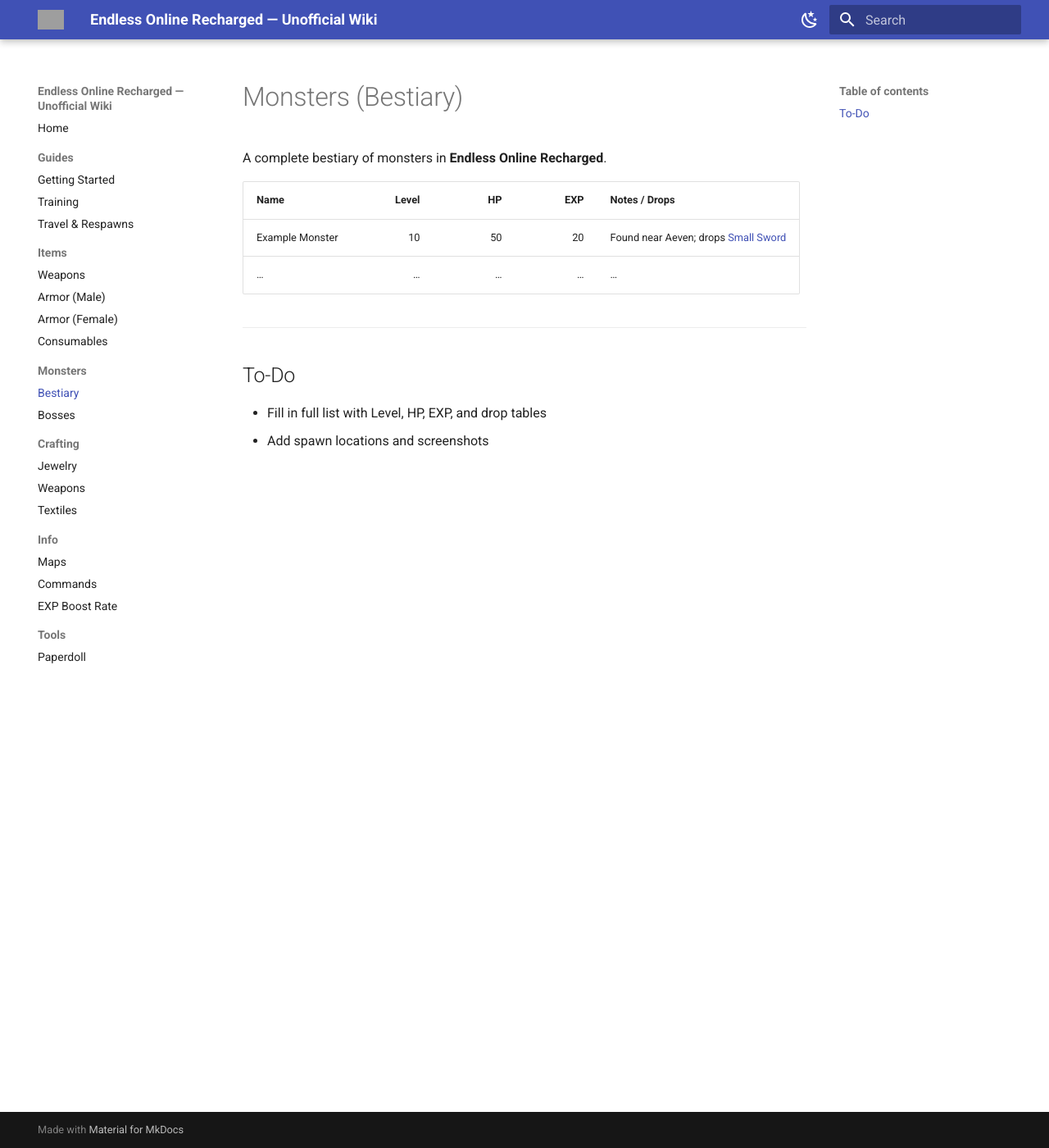
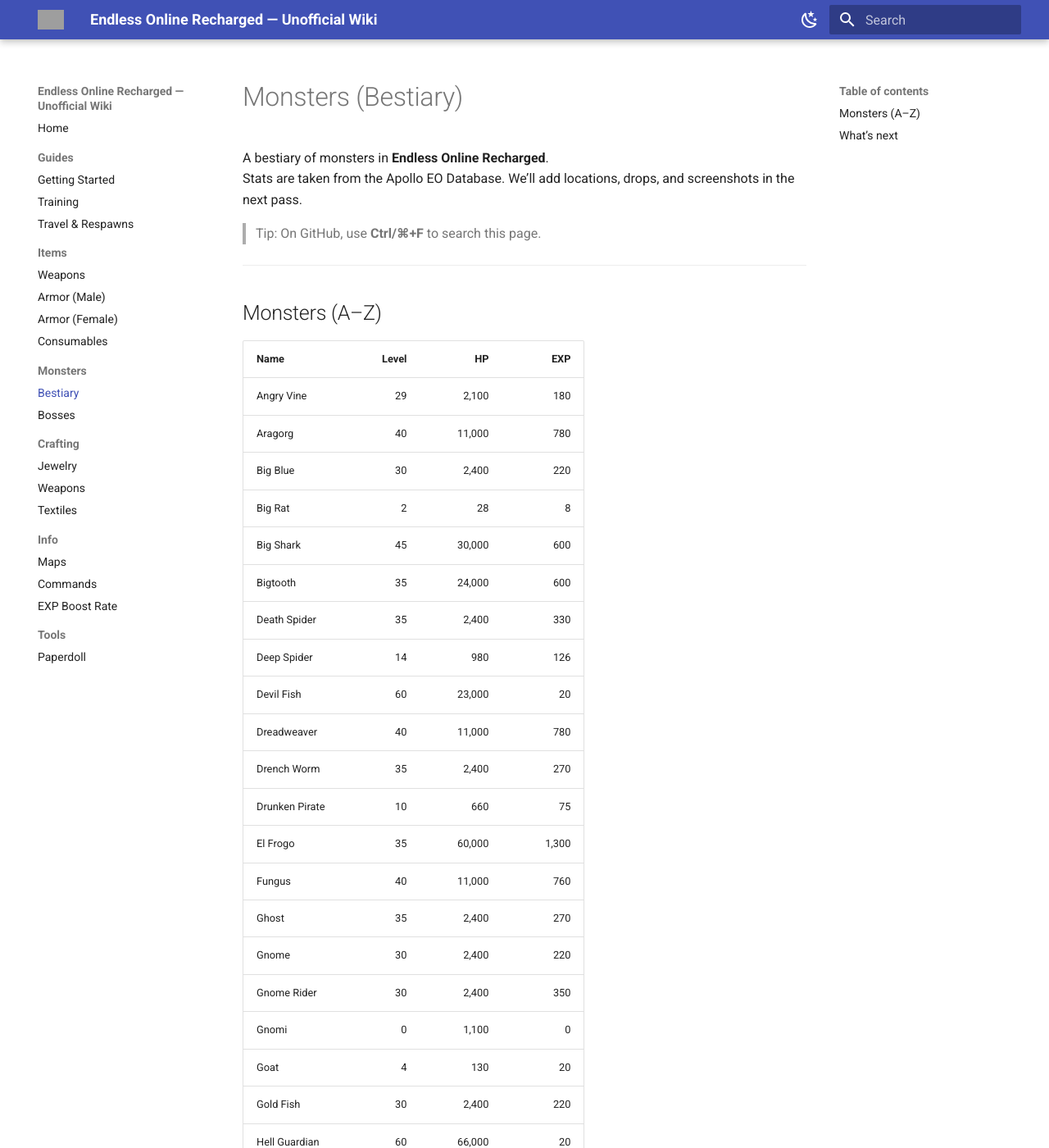
Before and after one commit to rianaku/EndlessOnlineWiki, an MkDocs documentation site: the page built from docs/npcs/monsters.md, in a window 1280 px wide and 1400 px high. Shown: the whole window at 82% size. Built offline with MkDocs 1.6.1 and Material for MkDocs 9.7.7, drawn with Linux system fonts in a browser that asks for light colours; some of the changed text lies outside the part shown; grey boxes are pictures that could not be loaded.

Commit message:
Update monsters.md

```diff
--- a/docs/npcs/monsters.md
+++ b/docs/npcs/monsters.md
@@ -1,14 +1,65 @@
 # Monsters (Bestiary)
 
-A complete bestiary of monsters in **Endless Online Recharged**.
+A bestiary of monsters in **Endless Online Recharged**.
+Stats are taken from the Apollo EO Database. We’ll add locations, drops, and screenshots in the next pass.
 
-| Name | Level | HP | EXP | Notes / Drops |
-|------|------:|---:|----:|----------------|
-| Example Monster | 10 | 50 | 20 | Found near Aeven; drops [Small Sword](../items/weapons.md) |
-| … | … | … | … | … |
+> Tip: On GitHub, use **Ctrl/⌘+F** to search this page.
 
 ---
 
-## To-Do
-- Fill in full list with Level, HP, EXP, and drop tables
-- Add spawn locations and screenshots
+## Monsters (A–Z)
+
+| Name | Level | HP | EXP |
+|---|---:|---:|---:|
+| Angry Vine | 29 | 2,100 | 180 |
+| Aragorg | 40 | 11,000 | 780 |
+| Big Blue | 30 | 2,400 | 220 |
+| Big Rat | 2 | 28 | 8 |
+| Big Shark | 45 | 30,000 | 600 |
+| Bigtooth | 35 | 24,000 | 600 |
+| Death Spider | 35 | 2,400 | 330 |
+| Deep Spider | 14 | 980 | 126 |
+| Devil Fish | 60 | 23,000 | 20 |
+| Dreadweaver | 40 | 11,000 | 780 |
+| Drench Worm | 35 | 2,400 | 270 |
+| Drunken Pirate | 10 | 660 | 75 |
+| El Frogo | 35 | 60,000 | 1,300 |
+| Fungus | 40 | 11,000 | 760 |
+| Ghost | 35 | 2,400 | 270 |
+| Gnome | 30 | 2,400 | 220 |
+| Gnome Rider | 30 | 2,400 | 350 |
+| Gnomi | 0 | 1,100 | 0 |
+| Goat | 4 | 130 | 20 |
+| Gold Fish | 30 | 2,400 | 220 |
+| Hell Guardian | 60 | 66,000 | 20 |
+| Hyper Carnivo | 60 | 13,000 | 170 |
+| Ice Crystal | 30 | 2,400 | 220 |
+| Ice Fairy | 30 | 2,400 | 220 |
+| Ice Golem | 40 | 50,000 | 900 |
+| Ice Pixie | 30 | 2,400 | 220 |
+| Ice Queen | 30 | 2,400 | 220 |
+| Jungi | 30 | 2,400 | 220 |
+| Mother Piglet | 9 | 1,460 | 220 |
+| Murene | 30 | 2,400 | 220 |
+| Murk Mutation | 60 | 13,000 | 170 |
+| Ninja Guard | 27 | 3,900 | 40 |
+| Ninja Supreme | 40 | 39,600 | 900 |
+| Nut Viper | 35 | 2,400 | 270 |
+| Octo | 25 | 26,000 | 500 |
+| Snowy Deer | 30 | 2,400 | 220 |
+| Stallion | 35 | 39,000 | 900 |
+| Stealmite | 1 | 10 | 1 |
+| Sunflow | 35 | 2,400 | 270 |
+| Super Proto | 45 | 30,000 | 1,400 |
+| Taraduda | 40 | 11,000 | 780 |
+| Teensy | 14 | 820 | 105 |
+
+_Source: Apollo EO Database — Monsters section. 0_
+
+---
+
+## What’s next
+- Add **drop tables** (with rates where available)
+- Add **spawn locations** and region links
+- Mark **boss**/elite variants
+- Include **images** and map coordinates
```
